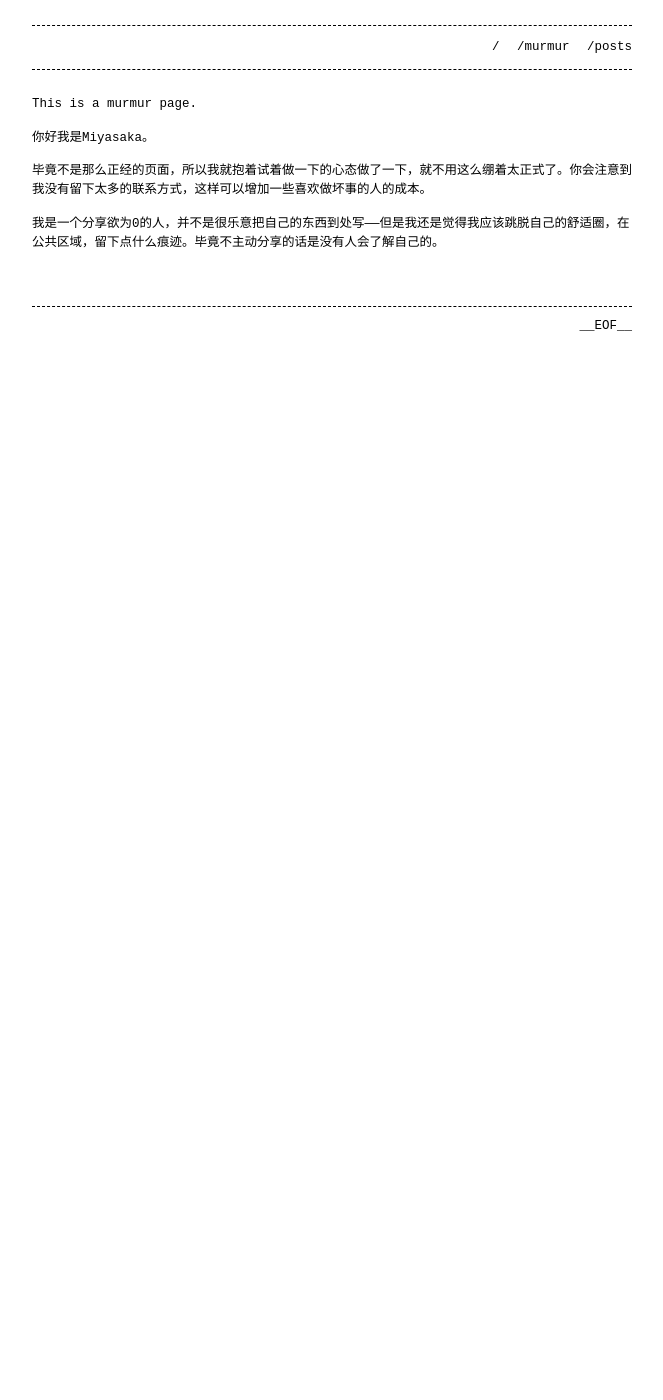
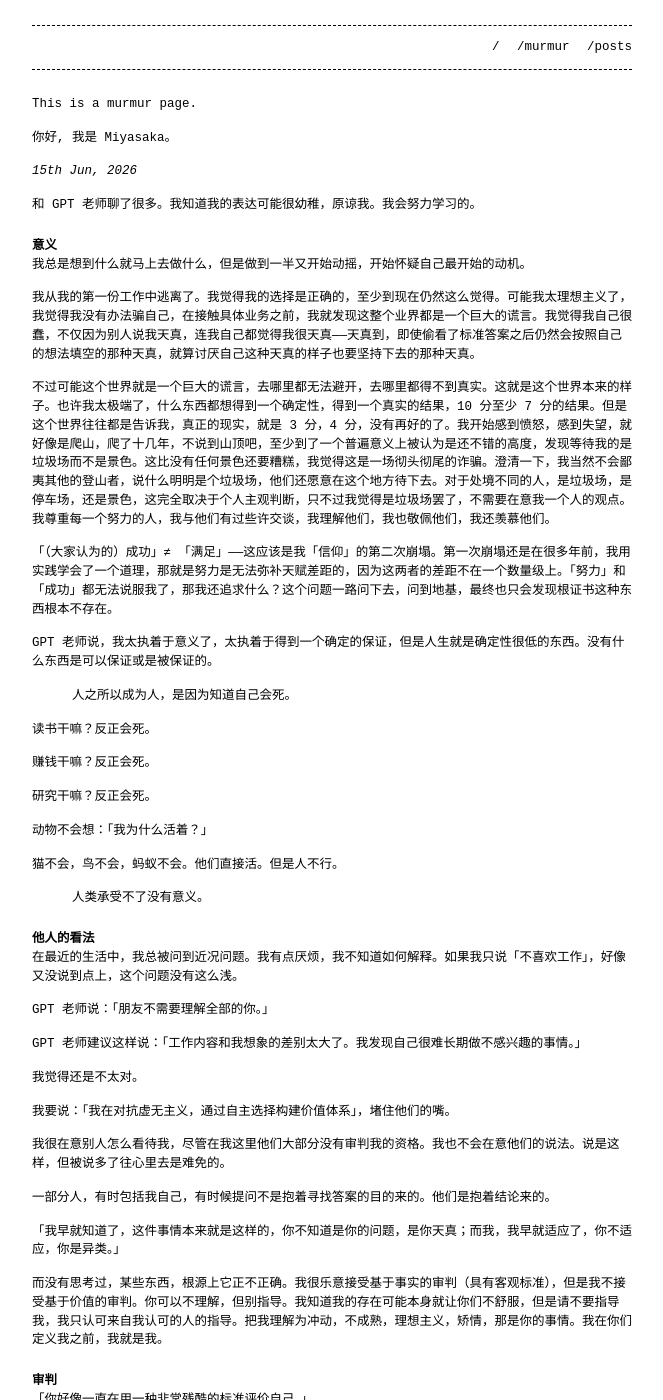
Before and after one commit to miyasaka-kion/miyasaka-kion.github.io, a Jekyll site: the page built from my-pages/murmur.md, in a window 1280 px wide and 1400 px high. Shown: the whole window, without its empty margins (308-971 px from the left). Built offline with Jekyll 4.4.1, drawn with Linux system fonts in a browser that asks for light colours; some of the changed text lies outside the part shown.

Commit message:
add diary

```diff
--- a/my-pages/murmur.md
+++ b/my-pages/murmur.md
@@ -6,7 +6,108 @@ permalink: /murmur
 
 This is a murmur page.
 
-你好我是Miyasaka。
+你好, 我是 Miyasaka。
+
+
+
+*15th Jun, 2026*
+
+和 GPT 老师聊了很多。我知道我的表达可能很幼稚，原谅我。我会努力学习的。
+
+## 意义
+
+我总是想到什么就马上去做什么，但是做到一半又开始动摇，开始怀疑自己最开始的动机。
+
+我从我的第一份工作中逃离了。我觉得我的选择是正确的，至少到现在仍然这么觉得。可能我太理想主义了，我觉得我没有办法骗自己，在接触具体业务之前，我就发现这整个业界都是一个巨大的谎言。我觉得我自己很蠢，不仅因为别人说我天真，连我自己都觉得我很天真——天真到，即使偷看了标准答案之后仍然会按照自己的想法填空的那种天真，就算讨厌自己这种天真的样子也要坚持下去的那种天真。
+
+不过可能这个世界就是一个巨大的谎言，去哪里都无法避开，去哪里都得不到真实。这就是这个世界本来的样子。也许我太极端了，什么东西都想得到一个确定性，得到一个真实的结果，10 分至少 7 分的结果。但是这个世界往往都是告诉我，真正的现实，就是 3 分，4 分，没有再好的了。我开始感到愤怒，感到失望，就好像是爬山，爬了十几年，不说到山顶吧，至少到了一个普遍意义上被认为是还不错的高度，发现等待我的是垃圾场而不是景色。这比没有任何景色还要糟糕，我觉得这是一场彻头彻尾的诈骗。澄清一下，我当然不会鄙夷其他的登山者，说什么明明是个垃圾场，他们还愿意在这个地方待下去。对于处境不同的人，是垃圾场，是停车场，还是景色，这完全取决于个人主观判断，只不过我觉得是垃圾场罢了，不需要在意我一个人的观点。我尊重每一个努力的人，我与他们有过些许交谈，我理解他们，我也敬佩他们，我还羡慕他们。
+
+「（大家认为的）成功」≠ 「满足」——这应该是我「信仰」的第二次崩塌。第一次崩塌还是在很多年前，我用实践学会了一个道理，那就是努力是无法弥补天赋差距的，因为这两者的差距不在一个数量级上。「努力」和「成功」都无法说服我了，那我还追求什么？这个问题一路问下去，问到地基，最终也只会发现根证书这种东西根本不存在。
+
+GPT 老师说，我太执着于意义了，太执着于得到一个确定的保证，但是人生就是确定性很低的东西。没有什么东西是可以保证或是被保证的。
+
+>   人之所以成为人，是因为知道自己会死。
+
+读书干嘛？反正会死。
+
+赚钱干嘛？反正会死。
+
+研究干嘛？反正会死。
+
+动物不会想：「我为什么活着？」
+
+猫不会，鸟不会，蚂蚁不会。他们直接活。但是人不行。
+
+>   人类承受不了没有意义。
+
+
+
+## 他人的看法
+
+在最近的生活中，我总被问到近况问题。我有点厌烦，我不知道如何解释。如果我只说「不喜欢工作」，好像又没说到点上，这个问题没有这么浅。
+
+GPT 老师说：「朋友不需要理解全部的你。」
+
+GPT 老师建议这样说：「工作内容和我想象的差别太大了。我发现自己很难长期做不感兴趣的事情。」
+
+我觉得还是不太对。
+
+我要说：「我在对抗虚无主义，通过自主选择构建价值体系」，堵住他们的嘴。
+
+我很在意别人怎么看待我，尽管在我这里他们大部分没有审判我的资格。我也不会在意他们的说法。说是这样，但被说多了往心里去是难免的。
+
+一部分人，有时包括我自己，有时候提问不是抱着寻找答案的目的来的。他们是抱着结论来的。
+
+「我早就知道了，这件事情本来就是这样的，你不知道是你的问题，是你天真；而我，我早就适应了，你不适应，你是异类。」
+
+而没有思考过，某些东西，根源上它正不正确。我很乐意接受基于事实的审判（具有客观标准），但是我不接受基于价值的审判。你可以不理解，但别指导。我知道我的存在可能本身就让你们不舒服，但是请不要指导我，我只认可来自我认可的人的指导。把我理解为冲动，不成熟，理想主义，矫情，那是你的事情。我在你们定义我之前，我就是我。
+
+
+
+## 审判
+
+「你好像一直在用一种非常残酷的标准评价自己。」
+
+>   我只是不是吃不了苦？
+>
+>   我是不是只是逃避现实？
+>
+>   我是不是只是把普通人的烦恼包装成哲学问题？
+>
+>   我是不是会再次失败？
+>
+>   我是不是矫情？
+>
+>   ……
+
+当朋友说：「你想太多了」，我会无法接受。不是因为他说错了，而是他说对了。
+
+我对别人是观察者，对自己是被告。
+
+我需要做自己的观察者，而不是被告席。
+
+## 支点
+
+>   -   我可以诚实地活着。
+>   -   我可以不断理解世界。
+>   -   我可以自己做选择。
+
+## 补习
+
+鉴于我的无知，我需要补习：
+
+-   Man's Search for Meaning - 选择自己的态度
+-   The Brothers Karamazov - 信仰与自由意志
+-   The Magic Mountain
+-   The Unbearable Lightness of Being
+
+
+
+
+
+***
+
+*11th Mar, 2026*
 
 毕竟不是那么正经的页面，所以我就抱着试着做一下的心态做了一下，就不用这么绷着太正式了。你会注意到我没有留下太多的联系方式，这样可以增加一些喜欢做坏事的人的成本。
 
```
Also changed, not shown: index.md (+7 -19 lines).
